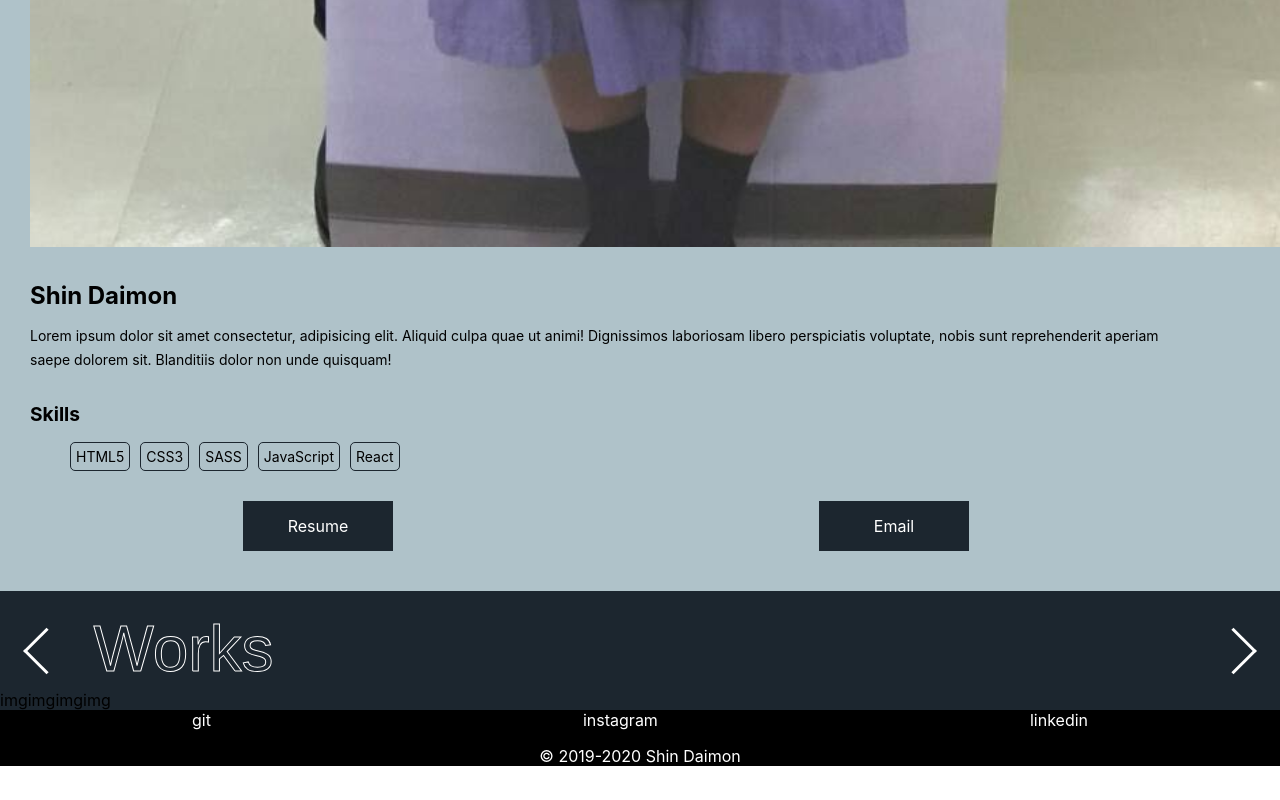
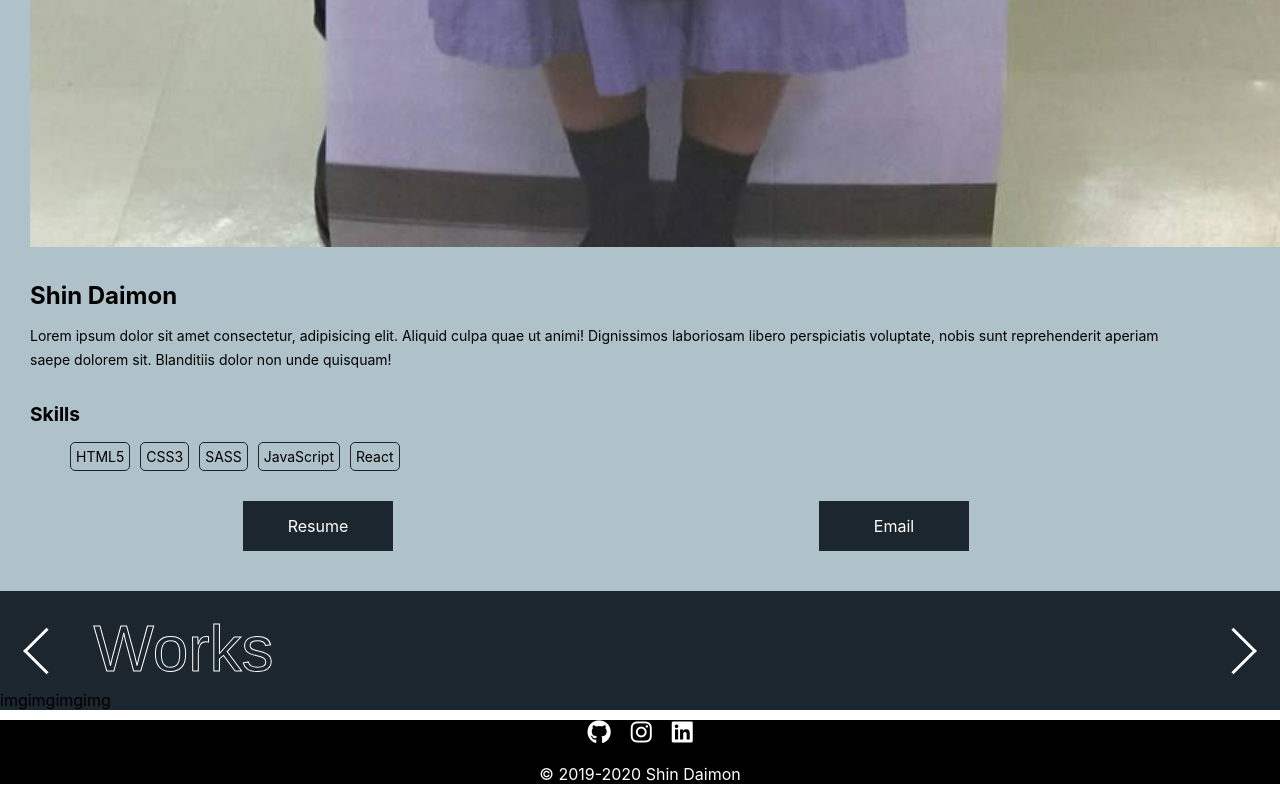
Before and after one commit to mondai40/my_second_portfolio, a React (Create React App) app: page / in a window 1280 px wide. Shown: the part 2933-3733 px from the top of the page. Built offline with nearby package versions, Linux system fonts and the light colour scheme; the HTML template or start-up script is replaced by a standard one.

Commit message:
add footer content and font awesome

```diff
--- a/public/index.html
+++ b/public/index.html
@@ -25,6 +25,7 @@
       Learn how to configure a non-root public URL by running `npm run build`.
     -->
     <title>React App</title>
+    <script src="https://kit.fontawesome.com/91547dd6a6.js" crossorigin="anonymous"></script>
   </head>
   <body>
     <noscript>You need to enable JavaScript to run this app.</noscript>
--- a/src/components/Footer/Footer.jsx
+++ b/src/components/Footer/Footer.jsx
@@ -5,9 +5,9 @@ const Footer = () => {
   return (
     <section id="footer" className="footer">
       <div className="footer__sns">
-        <span className="footer__item">git</span>
-        <span className="footer__item">instagram</span>
-        <span className="footer__item">linkedin</span>
+        <a className="footer--link" href="https://github.com/mondai40"><i class="footer__item fab fa-github"></i></a>
+        <a className="footer--link" href="https://www.instagram.com/shindraemon/"><i class="footer__item fab fa-instagram"></i></a>
+        <a className="footer--link" href="https://www.linkedin.com/in/shin-daimon-8929a2183/"><i class="footer__item fab fa-linkedin"></i></a>
       </div>
       <p className="footer__copyright">&copy; 2019-{new Date().getFullYear()} Shin Daimon</p>
     </section>
--- a/src/components/Footer/Footer.scss
+++ b/src/components/Footer/Footer.scss
@@ -7,11 +7,17 @@
   &__sns {
     width: 70%;
     height: 100%;
-    margin: 0 auto;
+    margin: 10px auto 20px;
     display: flex;
-    justify-content: space-between;
+    justify-content: center;
+  }
+  &--link {
+    text-decoration: none;
+    color: #fff;
   }
   &__item {
     display: block;
+    margin: 0px 10px;
+    font-size: 1.5rem;
   }
 }
```
